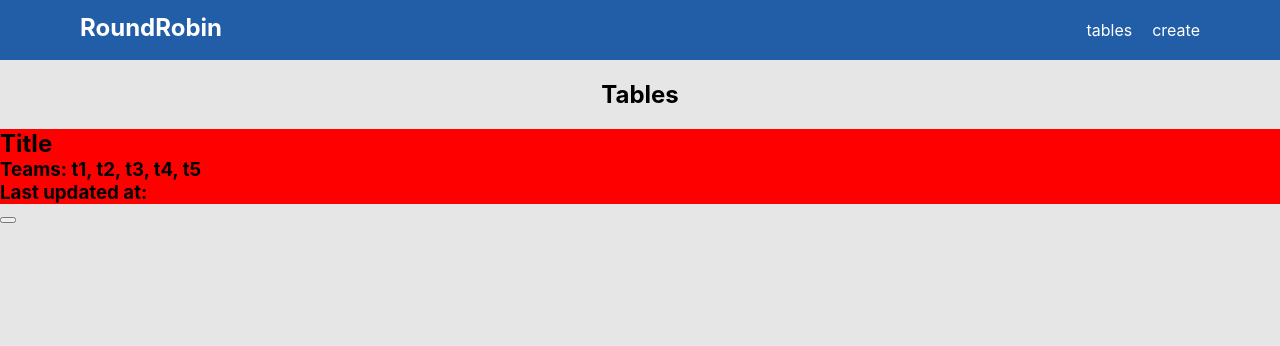
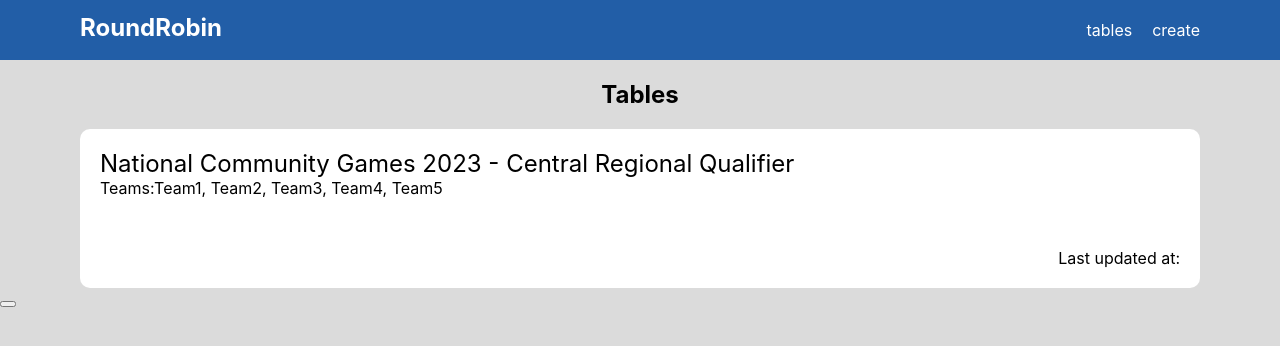
Before and after one commit to geraldhyw/round-robin-maker, a JavaScript app in the folder frontend/: page / in a window 1280 px wide. Shown: the top 346 px of the page. Built offline with nearby package versions, Linux system fonts and the light colour scheme; the HTML template or start-up script is replaced by a standard one.

Commit message:
implemented tableCard component for home page

```diff
--- a/frontend/src/components/TableCard.js
+++ b/frontend/src/components/TableCard.js
@@ -3,9 +3,9 @@ import '../css/TableCard.css'
 const TableCard = () => {
   return (
     <div className="card-container">
-        <h2>Title</h2>
-        <h3>Teams: t1, t2, t3, t4, t5</h3>
-        <h3>Last updated at:</h3>
+        <h2 className="card-container-left">National Community Games 2023 - Central Regional Qualifier</h2>
+        <h4 className="card-container-left">Teams:Team1, Team2, Team3, Team4, Team5</h4>
+        <h4 className="card-container-right">Last updated at:</h4>
     </div>
   )
 }
--- a/frontend/src/css/TableCard.css
+++ b/frontend/src/css/TableCard.css
@@ -1,3 +1,17 @@
 .card-container {
-    background-color: red;
+    background-color: white;
+
+    margin: 0px var(--horizontal-margin);
+    padding: 20px;
+    border-radius: 10px;
 }
+
+.card-container-left, .card-container-right {
+    font-weight: 400;
+}
+
+.card-container-right {
+    display: flex;
+    justify-content: flex-end;
+    padding-top: 50px;
+}
--- a/frontend/src/index.css
+++ b/frontend/src/index.css
@@ -15,7 +15,7 @@ code {
 
 :root {
   --horizontal-margin: 80px;
-  --background-color: #E6E6E6;
+  --background-color: #dbdbdb;
   --primary-blue: #225EA7;
   --primary-white: white;
 }
```
